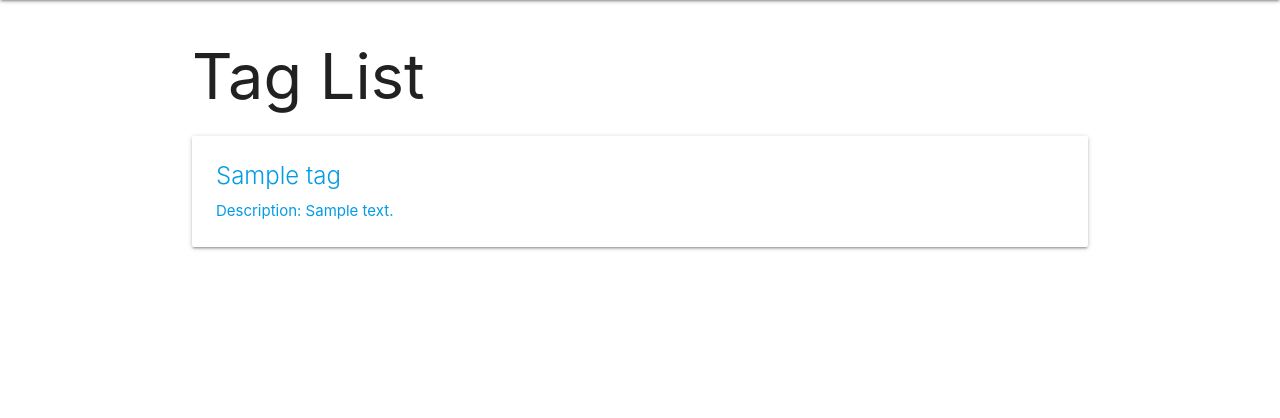
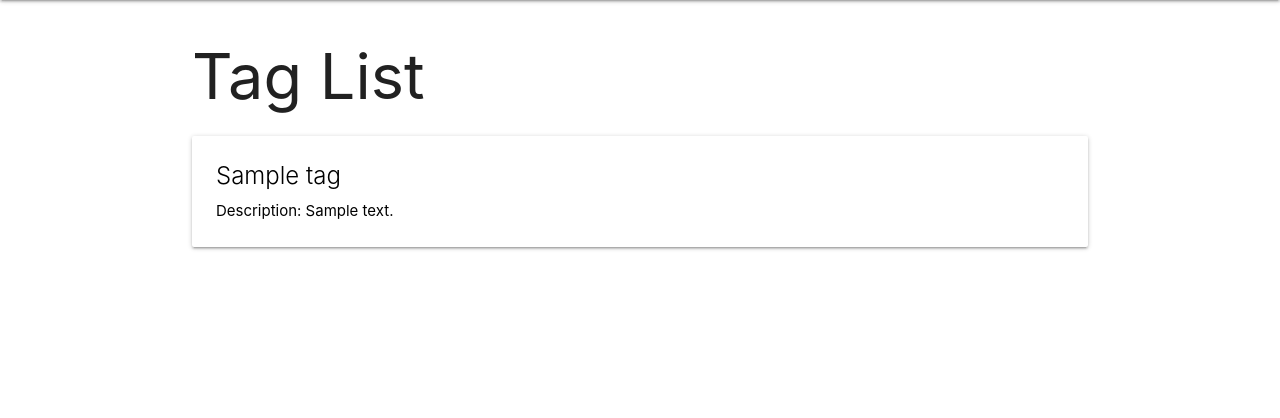
Before and after one commit to gmanatov/anchorarchive, a Django app: page /tags/ in a window 1280 px wide. Shown: the part 64-482 px from the top of the page. Run offline with Django 5.2, Linux system fonts and the light colour scheme; tables that the repository leaves empty hold one stand-in row (values such as "Sample post").

Commit message:
added some style to tag list

```diff
--- a/main_app/templates/main_app/tag_list.html
+++ b/main_app/templates/main_app/tag_list.html
@@ -6,7 +6,9 @@
 {% for tag in tag_list %}
   <a href="{% url 'tags_detail' tag.id %}">
     <div class="card">
-        <div class="card-content">
+        <div style="color: black;" class="card-content"
+        onmouseover="this.style.color='#0d47a1';"
+        onmouseout="this.style.color='black';">
             <span class="card-title">{{ tag.name }}</span>
             <p>Description: {{ tag.desc }}</p>
         </div>
```
